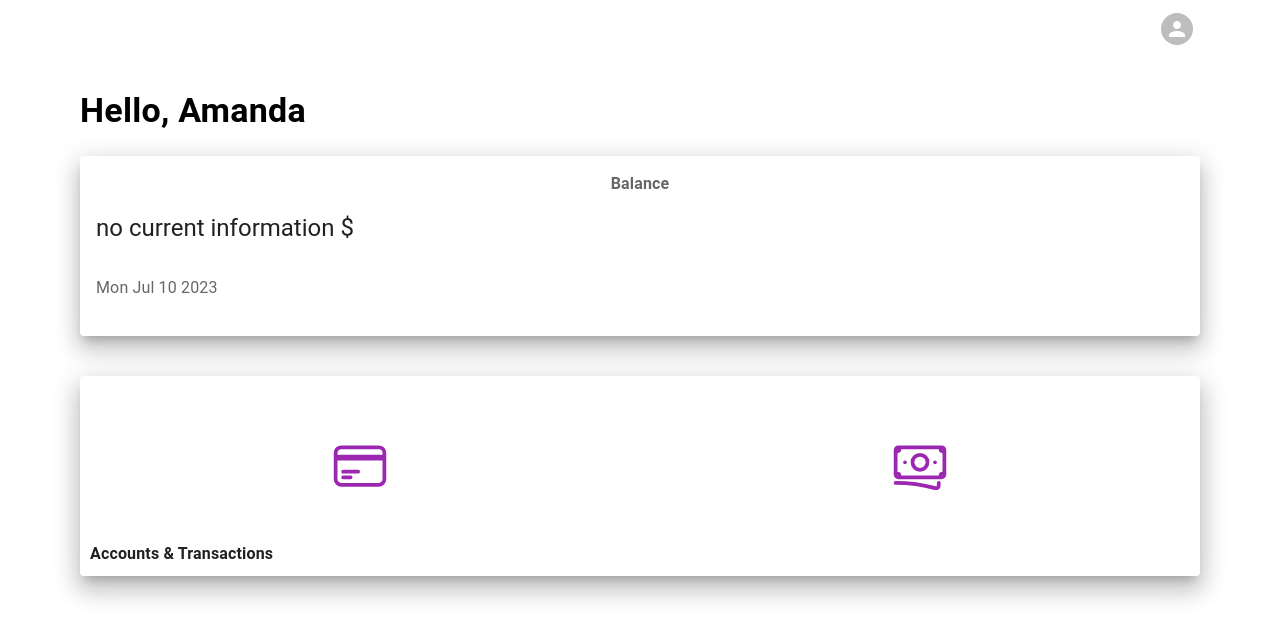
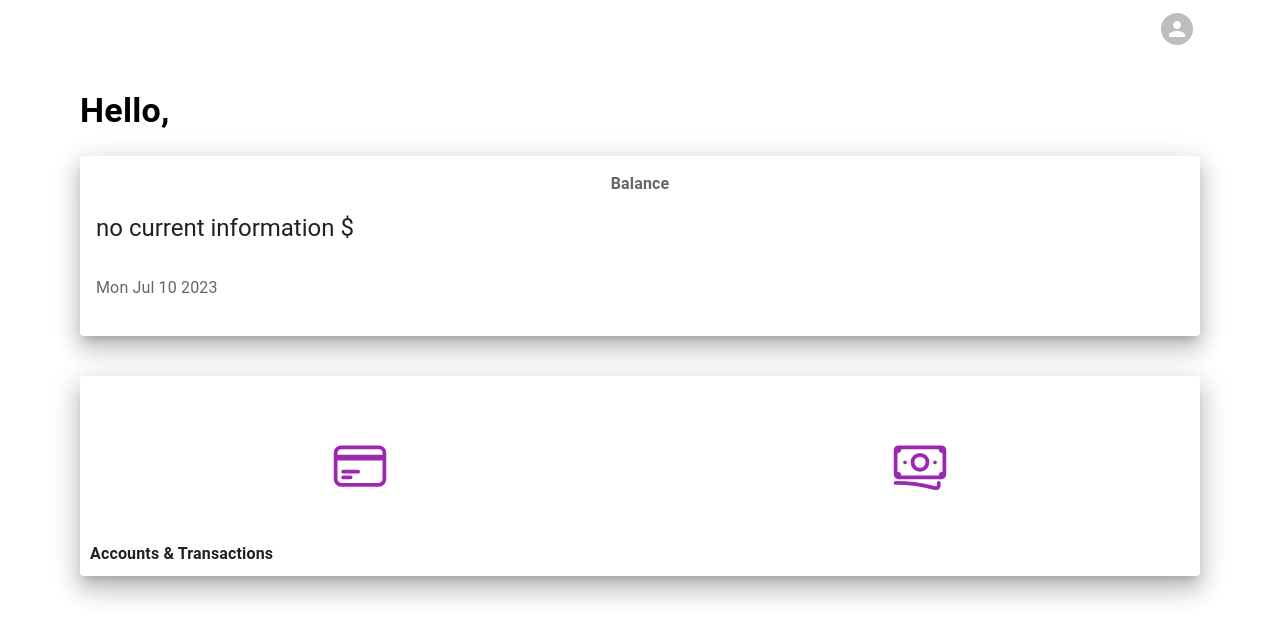
Before and after one commit to HarisKordic/MosaicPay-frontend, a Next.js app in the folder mosaicpay/: page /home in a window 1280 px wide. Shown: the top 640 px of the page. Built offline with nearby package versions, Linux system fonts and the light colour scheme; no server answers.

Commit message:
add: user recognition AB#78

```diff
--- a/mosaicpay/pages/home/index.tsx
+++ b/mosaicpay/pages/home/index.tsx
@@ -9,18 +9,22 @@ import {
 } from "@mui/material";
 import AccountInfoCard from "../../src/app/components/AccountInfoCard";
 import { useRouter } from "next/navigation";
-import { getUserAccounts } from "../../src/app/api";
+import { getUser, getUserAccounts } from "../../src/app/api";
 import { useEffect, useState } from "react";
 import AccountMenu from "../../src/app/components/AccountMenu";
 
 export default function Home() {
 	const router = useRouter();
 	const [lastAccoundAdded, setLastAccountAdded] = useState(Object);
+	const [username, setUsername] = useState("");
 
 	let data;
 	const getData = async () => {
 		data = await getUserAccounts();
+		const user = await getUser();
+		console.log(user);
 		setLastAccountAdded(data[data.length - 1]);
+		setUsername(user.first_name);
 	};
 	useEffect(() => {
 		getData();
@@ -45,7 +49,9 @@ export default function Home() {
 					}}
 				>
 					<Typography variant="h4" component={"h4"} fontWeight={"bold"}>
-						Hello, Amanda
+						Hello,{" "}
+						{username?.substring(0, 1).toUpperCase() +
+							username?.substring(1, username.length)}
 					</Typography>
 				</Box>
 				<Box sx={{ mb: 5 }}>
```
